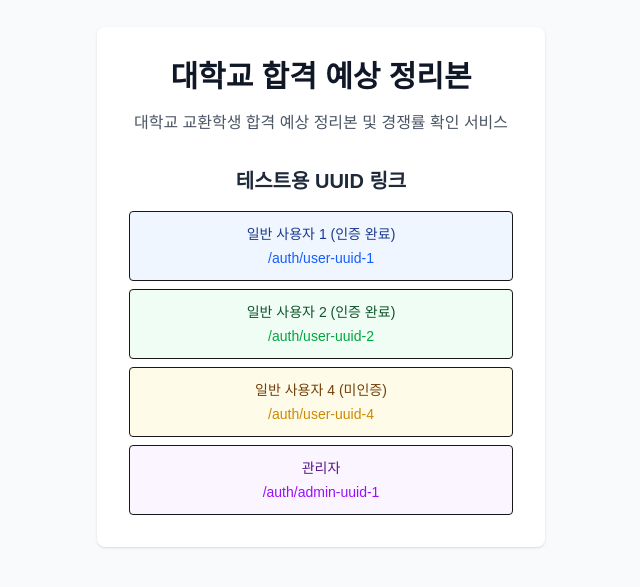
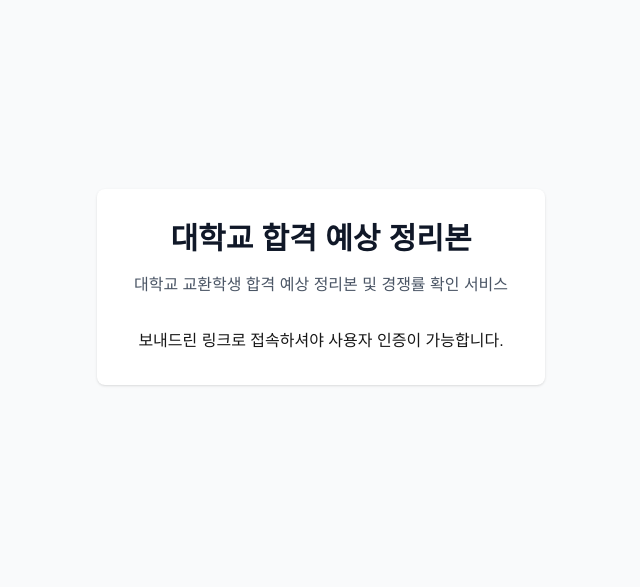
Before and after one commit to SoMa-Zero2One/knu-front, a Next.js app: page / in a window 1280 px wide. Shown: the part 113-700 px from the top of the page, without its empty margins (319-959 px from the left). Built offline with nearby package versions, Linux system fonts and the light colour scheme.

Commit message:
feat: uuid 없이 접속 시 uuid 선택창 제거 및 사용자에게 uuid 있는 링크로 접속 유도

```diff
--- a/src/app/page.tsx
+++ b/src/app/page.tsx
@@ -2,7 +2,6 @@
 
 import { useAuth } from '@/contexts/AuthContext';
 import { useRouter } from 'next/navigation';
-import Link from 'next/link';
 import { useEffect } from 'react';
 
 export default function Home() {
@@ -32,54 +31,7 @@ export default function Home() {
         <p className="text-sm sm:text-base text-gray-600 mb-6 sm:mb-8">
           대학교 교환학생 합격 예상 정리본 및 경쟁률 확인 서비스
         </p>
-
-        <div className="space-y-3 sm:space-y-4">
-          <h2 className="text-lg sm:text-xl font-semibold text-gray-800 mb-3 sm:mb-4">
-            테스트용 UUID 링크
-          </h2>
-
-          <div className="space-y-2 text-xs sm:text-sm">
-            <div className="p-2 sm:p-3 bg-blue-50 rounded border">
-              <p className="font-medium text-blue-900 mb-1">일반 사용자 1 (인증 완료)</p>
-              <Link
-                href="/auth/user-uuid-1"
-                className="text-blue-600 hover:underline break-all cursor-pointer"
-              >
-                /auth/user-uuid-1
-              </Link>
-            </div>
-
-            <div className="p-2 sm:p-3 bg-green-50 rounded border">
-              <p className="font-medium text-green-900 mb-1">일반 사용자 2 (인증 완료)</p>
-              <Link
-                href="/auth/user-uuid-2"
-                className="text-green-600 hover:underline break-all cursor-pointer"
-              >
-                /auth/user-uuid-2
-              </Link>
-            </div>
-
-            <div className="p-2 sm:p-3 bg-yellow-50 rounded border">
-              <p className="font-medium text-yellow-900 mb-1">일반 사용자 4 (미인증)</p>
-              <Link
-                href="/auth/user-uuid-4"
-                className="text-yellow-600 hover:underline break-all cursor-pointer"
-              >
-                /auth/user-uuid-4
-              </Link>
-            </div>
-
-            <div className="p-2 sm:p-3 bg-purple-50 rounded border">
-              <p className="font-medium text-purple-900 mb-1">관리자</p>
-              <Link
-                href="/auth/admin-uuid-1"
-                className="text-purple-600 hover:underline break-all cursor-pointer"
-              >
-                /auth/admin-uuid-1
-              </Link>
-            </div>
-          </div>
-        </div>
+          보내드린 링크로 접속하셔야 사용자 인증이 가능합니다.
       </div>
     </div>
   );
```
